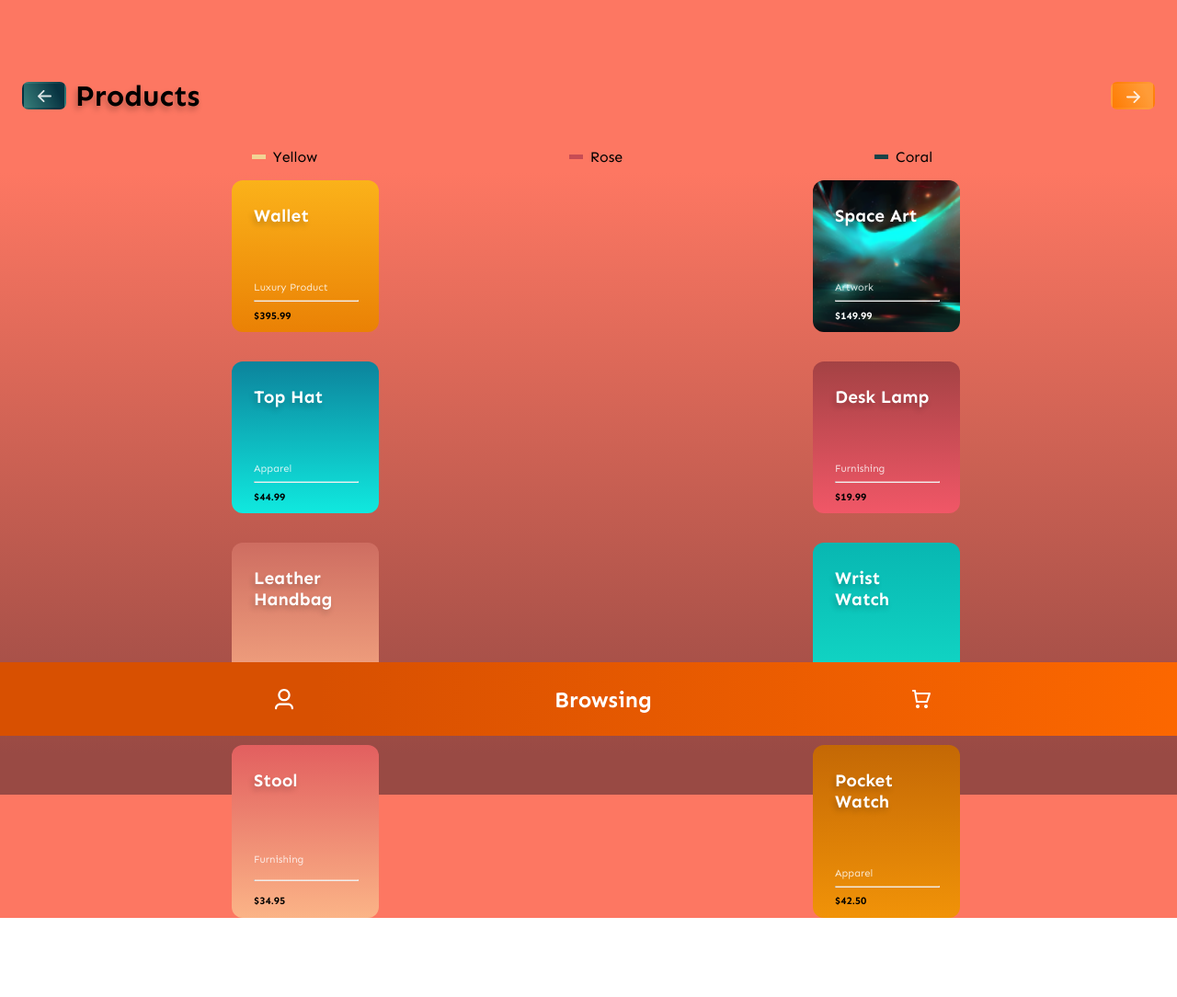
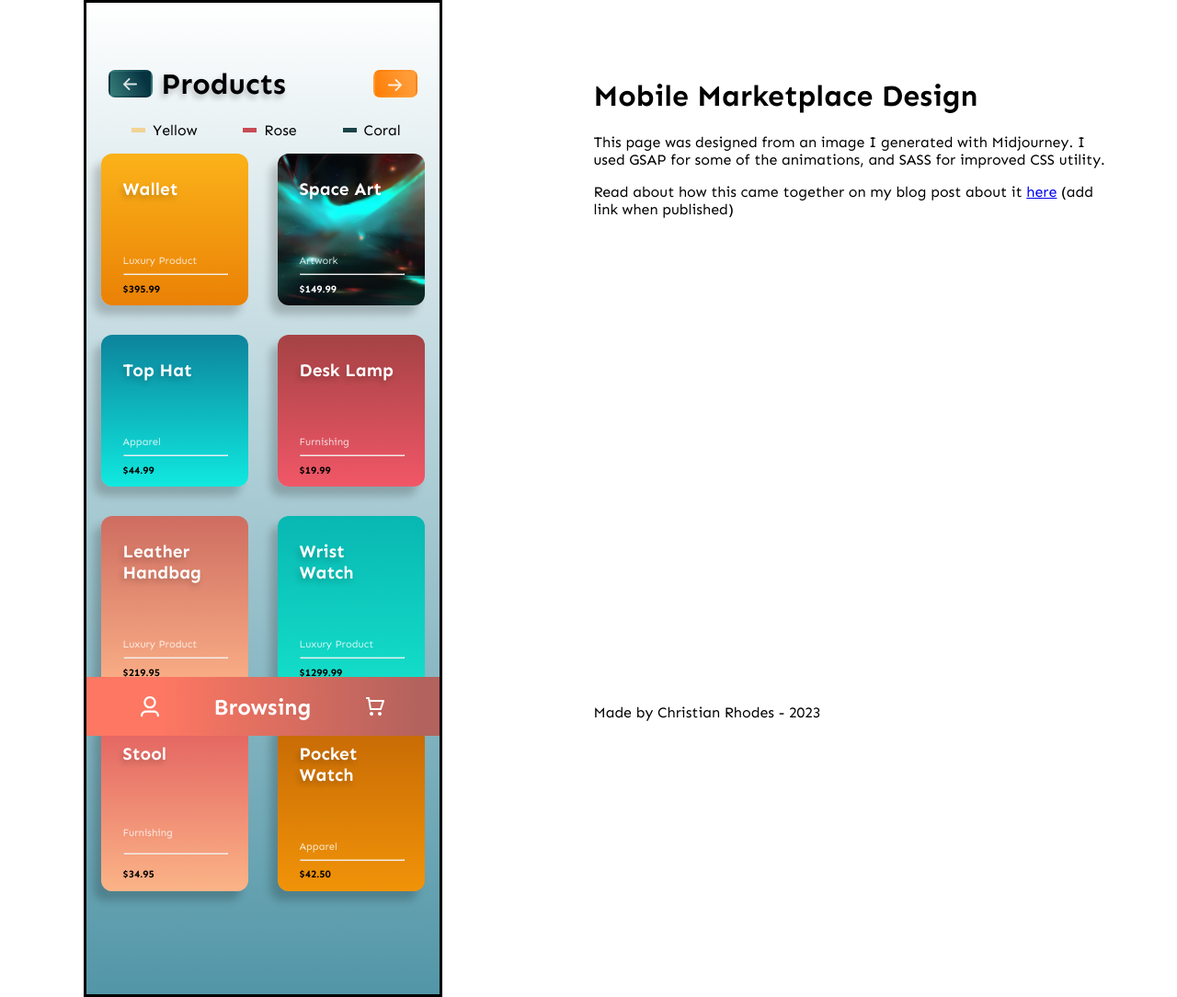
Before and after one commit to christianrhodes18/mobile-market-ai, a website: page src/index.html in a window 1280 px wide. Shown: the whole page at 92% size. Before the commit the page ends 998 px from the top, so only its background shows below. Drawn offline with nearby package versions, Linux system fonts and the light colour scheme.

Commit message:
new view for desktop

```diff
--- a/src/index.html
+++ b/src/index.html
@@ -13,6 +13,8 @@
     <script defer src="index.js"></script>
 </head>
 <body>
+    <div class="parent-container">
+        <div class="mobile-outline">
             <div class="title-section">
                 <button>
                     <img src="/src/assets/arrow_icon.svg" alt="arrow">
@@ -91,5 +93,13 @@
                 <h2>Browsing</h2>
                 <img src="/src/assets/cart_icon.svg" alt="arrow">
             </footer>
+        </div>
+        <div class="info-content">
+            <h1>Mobile Marketplace Design</h1>
+            <p>This page was designed from an image I generated with Midjourney. I used GSAP for some of the animations, and SASS for improved CSS utility. </p>
+            <p>Read about how this came together on my blog post about it <a href="#">here</a> (add link when published)</p>
+            <p class="info-footer">Made by Christian Rhodes - 2023</p>
+        </div>
+    </div>
 </body>
 </html>
--- a/src/index.js
+++ b/src/index.js
@@ -3,4 +3,11 @@ const timeline = gsap.timeline({defaults: {ease: "power2.out" ,duration: 1}});
 timeline
     .from('.title-section', {y: '-100%', delay: 0.5})
     .from('.grid-item', {opacity: 0, y: 30, stagger: 0.2}, 1)
-    .from('footer', {y: '150%', ease: 'elastic', duration: 1.5}, 1.5)
+    .from('footer', {y: '150%', ease: 'elastic', duration: 1.5, delay: 0});
+
+// hover animation
+gsap.utils.toArray(".grid-item").forEach(elem => {
+    let hover = gsap.to(elem, {scale: 1.05, duration: .3, paused: true, ease: "power1.inOut", cursor: "pointer"});
+    elem.addEventListener("mouseenter", () => hover.play());
+    elem.addEventListener("mouseleave", () => hover.reverse());
+});
--- a/src/style.scss
+++ b/src/style.scss
@@ -4,10 +4,13 @@ html {
 
 body {
     height: 100vh;
-    min-height: 800px;
-    background: linear-gradient(180deg, #FD7762 21.75%, #994A44 94.86%);
+    min-height: 1000px;
+    //background: linear-gradient(180deg, #FD7762 21.75%, #994A44 94.86%);
     margin: auto;
-    //overflow: hidden;
+}
+
+.mobile-outline{
+    background: linear-gradient(#ffffff, #5296A7);
 }
 
 h1 {
@@ -29,12 +32,17 @@ p {
 }
 
 .title-section {
+    position: sticky;
+    position: -webkit-sticky; /* for Safari */
+    top: 0;
+    z-index: 10;
+
     display: flex;
     flex-direction: row;
     align-items: center;
     justify-content: left;
     color: #000000;
-    margin: 4rem 1.5rem 0 1.5rem;
+    margin: 3rem 1.5rem 0 1.5rem;
 }
 /* place right buttom on the right side */
 .title-section .justify-right {
@@ -49,6 +57,7 @@ p {
 .title-section h1 {
     padding-left: 10px;
     text-shadow: -2px 4px 6px rgba(0, 0, 0, 0.25);
+    //color: white;
 }
 .title-section img {
     padding-top: 4px;
@@ -94,6 +103,7 @@ p {
     flex-direction: row;
     grid-gap: 1rem;
     padding: 0 1rem;
+    margin-top: -1rem;
     justify-content: space-evenly;
 }
 
@@ -102,6 +112,7 @@ p {
     flex-direction: row;
     justify-content: space-between;
     align-items: center;
+    //color: white;
 }
 .color-line {
     margin: 0 0.5rem;
@@ -119,14 +130,16 @@ p {
     }
 }
 
-
+section {
+    margin-bottom: 5rem;
+}
 .grid-container {
     flex: 1;
     display: grid;
     grid-template-columns: repeat(2, 1fr);
     grid-gap: 2rem;
-    padding: 0 1rem;
-    margin: 0 0 0 2em;
+    padding: 0 1rem 8rem 1rem;
+    //margin: 0 0 0 2em;
     color: #ffffff;
     font-size: 0.5rem;
     justify-items: center;
@@ -142,6 +155,7 @@ p {
     justify-content: space-between;
     width: 10rem;
     max-width: 15rem;
+    box-shadow: -1em 10px 10px rgba(0, 0, 0, 0.20);
 
     &.orange {
         background: linear-gradient(180deg, #FBB21A 0%, #EA8105 100%);
@@ -171,11 +185,13 @@ p {
         background: linear-gradient(180deg, #C46805 0%, #F19308 100%);
     }
 
-    &:hover {
-        cursor: pointer;
-        transform: scale(1.05);
-        transition: transform 0.2s ease-in-out;
-    }
+    // changed these psedo elems because they conflicted with gsap anims
+
+    // &:hover {
+    //     cursor: pointer;
+    //     transform: scale(1.05);
+    //     transition: transform 0.2s ease-in-out;
+    // }
 
     // &::before {
     //     border-radius: 20px;
@@ -220,20 +236,82 @@ footer {
     position: fixed;
     bottom: 0;
     width: 100%;
-    height: 3rem;
+    height: 4rem;
     display: flex;
     flex-direction: row;
     align-items: center;
     justify-content: space-evenly;
-    padding: 1rem;
+    //padding: 1rem;
     background: #ffffff;
     color: #ffffff;
     font-size: 0.5rem;
     font-weight: 300;
     text-align: center;
     margin-top: 2rem;
-    background: linear-gradient(90deg, #D85001 26.5%, #FD6800 100%);
+    //background: linear-gradient(90deg, #D85001 26.5%, #FD6800 100%);
+    background: linear-gradient(90deg, #FD7762 21.75%, #b3625d 94.86%);
 
     // position: absolute;
-    // border-radius: 43px;
+    //border-radius: 43px;
 }
+
+footer img {
+    cursor: pointer;
+
+    &:hover {
+        transform: scale(1.25);
+        transition: transform 0.3s ease-in-out;
+    }
+}
+
+.info-content {
+    display: none;
+}
+
+//media query for desktop
+@media (min-width: 485px) {
+    .parent-container {
+        display: flex;
+        flex-direction: row;
+        // align-items: flex-start;
+        justify-content: space-around;
+    }
+    .mobile-outline {
+        border: 3px solid black;
+        margin: 0 1rem;
+        max-width: 405px;
+    }
+    .grid-container {
+        padding-bottom: 2rem;
+    }
+    footer {
+        width: 24rem;
+    }
+    .info-content {
+        display: block;
+        position: sticky;
+        position: -webkit-sticky; /* for Safari */
+        top: 4rem;
+        align-self: flex-start;
+        overflow-x: hidden;
+        max-width: 35rem;
+    }
+    .info-footer {
+        position: fixed;
+        bottom: 0;
+    }
+}
+
+@media (min-width: 768px) {
+    .info-footer {
+        width: 50%;
+        text-align: center;
+    }
+}
+
+@media (min-width: 1156px) {
+    .info-footer {
+        width: auto;
+        text-align: center;
+    }
+}
```
Also changed, not shown: src/style.css, 1 other file. Lines whose indentation alone changed are shown as unchanged.
